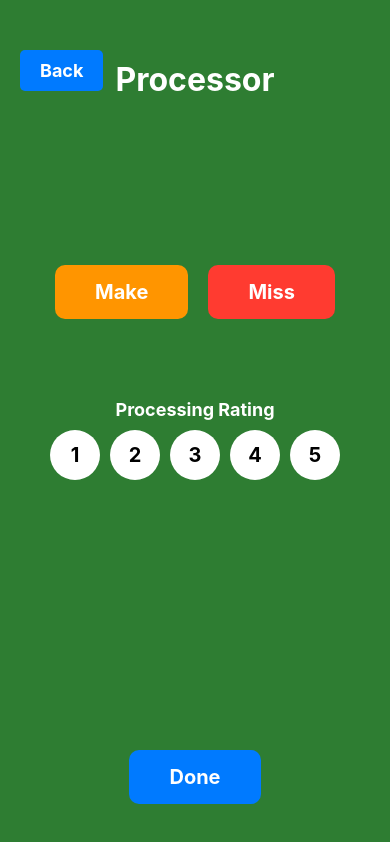
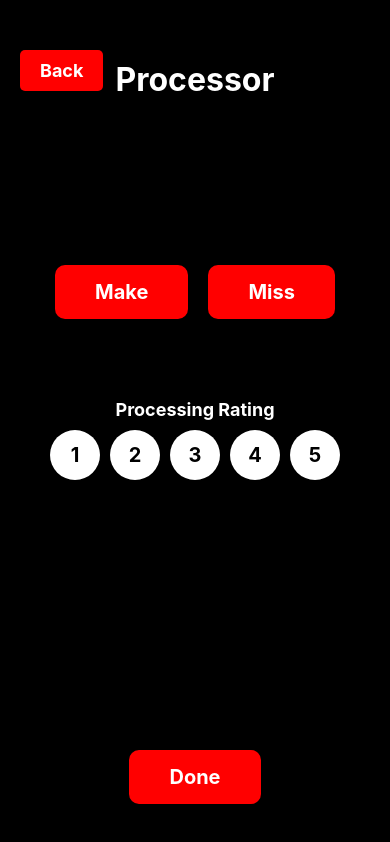
Before and after one commit to shra4747/ReefscapeScoutingApp, a React Native app: screen /AutoP1 in a window 390 px wide. Built offline with nearby package versions, Linux system fonts and the light colour scheme.

Commit message:
Changed the color scheme once again

```diff
--- a/screens/Auto.js
+++ b/screens/Auto.js
@@ -206,7 +206,7 @@ const styles = StyleSheet.create({
     flex: 1,
     justifyContent: 'center',
     alignItems: 'center',
-    backgroundColor: '#fff',
+    backgroundColor: '#000',
   },
   title: {
     fontSize: 32,
@@ -214,6 +214,7 @@ const styles = StyleSheet.create({
     textAlign: 'center',
     marginTop: 40,
     marginBottom: 10,
+    color: 'white',
   },
   topButtonsContainer: {
     flexDirection: 'row',
@@ -224,7 +225,7 @@ const styles = StyleSheet.create({
     marginBottom: 20,
   },
   undoButton: {
-    backgroundColor: '#007AFF',
+    backgroundColor: '#FF0000',
     padding: 10,
     borderRadius: 5,
     alignSelf: 'flex-start',
@@ -235,7 +236,7 @@ const styles = StyleSheet.create({
     fontWeight: 'bold',
   },
   proceedButton: {
-    backgroundColor: '#007AFF',
+    backgroundColor: '#FF0000',
     padding: 10,
     borderRadius: 5,
     alignSelf: 'flex-start',
@@ -261,7 +262,7 @@ const styles = StyleSheet.create({
     width: 80,
     height: 80,
     borderRadius: 40,
-    backgroundColor: '#4CAF50',
+    backgroundColor: '#FF0000',
     justifyContent: 'center',
     alignItems: 'center',
     elevation: 3,
@@ -285,7 +286,7 @@ const styles = StyleSheet.create({
     alignItems: 'center',
   },
   groundButton: {
-    backgroundColor: '#8B4513', // Brown color
+    backgroundColor: '#FF0000', // Red color
     paddingVertical: 10,
     paddingHorizontal: 20,
     borderRadius: 5,
@@ -297,19 +298,19 @@ const styles = StyleSheet.create({
     fontSize: 16,
   },
   stationButton: {
-    backgroundColor: '#FFD700',
+    backgroundColor: '#FF0000',
     paddingVertical: 10,
     paddingHorizontal: 20,
     borderRadius: 5,
     marginRight: 10,
   },
   stationButtonText: {
-    color: 'black',
+    color: 'white',
     fontWeight: 'bold',
     fontSize: 16,
   },
   incrementButton: {
-    backgroundColor: '#4CAF50',
+    backgroundColor: '#FF0000',
     width: 30,
     height: 30,
     borderRadius: 5,
@@ -345,6 +346,13 @@ const styles = StyleSheet.create({
     fontSize: 16,
     fontWeight: 'bold',
   },
+  redoButton: {
+    backgroundColor: '#FF0000',
+    padding: 10,
+    borderRadius: 5,
+    alignSelf: 'flex-start',
+    zIndex: 1,
+  },
 });
 
 export default Auto;
--- a/screens/AutoP1.js
+++ b/screens/AutoP1.js
@@ -57,14 +57,14 @@ const styles = StyleSheet.create({
   container: {
     flex: 1,
     alignItems: 'center',
-    backgroundColor: '#2E7D32',
+    backgroundColor: '#000000',
   },
   backButton: {
     position: 'absolute',
     top: 50,
     left: 20,
     zIndex: 1,
-    backgroundColor: '#007AFF',
+    backgroundColor: '#FF0000',
     paddingVertical: 10,
     paddingHorizontal: 20,
     borderRadius: 5,
@@ -90,14 +90,14 @@ const styles = StyleSheet.create({
     marginTop: '40%',
   },
   makeButton: {
-    backgroundColor: '#FF9500',
+    backgroundColor: '#FF0000',
     paddingVertical: 15,
     paddingHorizontal: 40,
     borderRadius: 10,
     elevation: 3,
   },
   missButton: {
-    backgroundColor: '#FF3B30',
+    backgroundColor: '#FF0000',
     paddingVertical: 15,
     paddingHorizontal: 40,
     borderRadius: 10,
@@ -131,7 +131,7 @@ const styles = StyleSheet.create({
     fontWeight: 'bold',
   },
   doneButton: {
-    backgroundColor: '#007AFF',
+    backgroundColor: '#FF0000',
     paddingVertical: 15,
     paddingHorizontal: 40,
     borderRadius: 10,
--- a/screens/Confirmation.js
+++ b/screens/Confirmation.js
@@ -27,11 +27,12 @@ const styles = StyleSheet.create({
     flex: 1,
     alignItems: 'center',
     justifyContent: 'center',
+    backgroundColor: '#000000',
   },
   successText: {
     fontSize: 24,
     fontWeight: 'bold',
-    color: '#4CAF50',
+    color: 'white',
     textAlign: 'center',
     paddingHorizontal: 20,
   },
@@ -39,7 +40,7 @@ const styles = StyleSheet.create({
     position: 'absolute',
     bottom: 30,
     right: 30,
-    backgroundColor: '#2196F3',
+    backgroundColor: '#FF0000',
     paddingVertical: 12,
     paddingHorizontal: 25,
     borderRadius: 8,
--- a/screens/EndGame.js
+++ b/screens/EndGame.js
@@ -75,6 +75,7 @@ const EndGame = () => {
               <CheckBox
                 value={park}
                 onValueChange={() => handleOptionSelect('park', setPark)}
+                color={park ? 'red' : 'red'}  // This will make both checked and unchecked states red
               />
               <Text style={styles.optionText}>Park</Text>
             </View>
@@ -84,6 +85,7 @@ const EndGame = () => {
               <CheckBox
                 value={failedClimb}
                 onValueChange={() => handleOptionSelect('failedClimb', setFailedClimb)}
+                color={failedClimb ? 'red' : 'red'}  // This will make both checked and unchecked states red
               />
               <Text style={styles.optionText}>Failed Climb/Park</Text>
             </View>
@@ -180,7 +182,7 @@ const styles = StyleSheet.create({
     opacity: 0.8,
   },
   selectedRectangle: {
-    backgroundColor: '#90EE90',
+    backgroundColor: '#FF0000',
   },
   hiddenCheckbox: {
     display: 'none',
--- a/screens/Teleop.js
+++ b/screens/Teleop.js
@@ -99,7 +99,7 @@ const Teleop = () => {
       </View>
       <TouchableWithoutFeedback onPress={handlePress}>
         <Image
-          source={require(`../assets/${alliance_color}Reef.png`)}
+          source={require(`../assets/${alliance_color}ReefVUSE.png`)}
           style={styles.fieldImage}
           onLayout={handleImageLayout}
         />
@@ -143,7 +143,7 @@ const Teleop = () => {
 const styles = StyleSheet.create({
   container: {
     flex: 1,
-    backgroundColor: '#fff',
+    backgroundColor: '#000000',
   },
   title: {
     fontSize: 32,
@@ -151,6 +151,7 @@ const styles = StyleSheet.create({
     textAlign: 'center',
     marginTop: 60,
     marginBottom: 10,
+    color: 'white',
   },
   topButtonsContainer: {
     flexDirection: 'row',
@@ -160,7 +161,7 @@ const styles = StyleSheet.create({
     marginTop: 10,
   },
   undoButton: {
-    backgroundColor: '#007AFF',
+    backgroundColor: '#FF0000',
     padding: 10,
     borderRadius: 5,
     alignSelf: 'flex-start',
@@ -171,7 +172,7 @@ const styles = StyleSheet.create({
     fontWeight: 'bold',
   },
   proceedButton: {
-    backgroundColor: '#007AFF',
+    backgroundColor: '#FF0000',
     padding: 10,
     borderRadius: 5,
     alignSelf: 'flex-start',
@@ -201,7 +202,7 @@ const styles = StyleSheet.create({
     width: 80,
     height: 80,
     borderRadius: 40,
-    backgroundColor: '#4CAF50',
+    backgroundColor: '#FF0000',
     justifyContent: 'center',
     alignItems: 'center',
     elevation: 3,
@@ -225,7 +226,7 @@ const styles = StyleSheet.create({
     alignItems: 'center',
   },
   groundButton: {
-    backgroundColor: '#8B4513', // Brown color
+    backgroundColor: '#FF0000', // red color
     paddingVertical: 10,
     paddingHorizontal: 20,
     borderRadius: 5,
@@ -237,19 +238,19 @@ const styles = StyleSheet.create({
     fontSize: 16,
   },
   stationButton: {
-    backgroundColor: '#FFD700',
+    backgroundColor: '#FF0000',
     paddingVertical: 10,
     paddingHorizontal: 20,
     borderRadius: 5,
     marginRight: 10,
   },
   stationButtonText: {
-    color: 'black',
+    color: 'white',
     fontWeight: 'bold',
     fontSize: 16,
   },
   incrementButton: {
-    backgroundColor: '#4CAF50',
+    backgroundColor: '#FF0000',
     width: 30,
     height: 30,
     borderRadius: 5,
```
